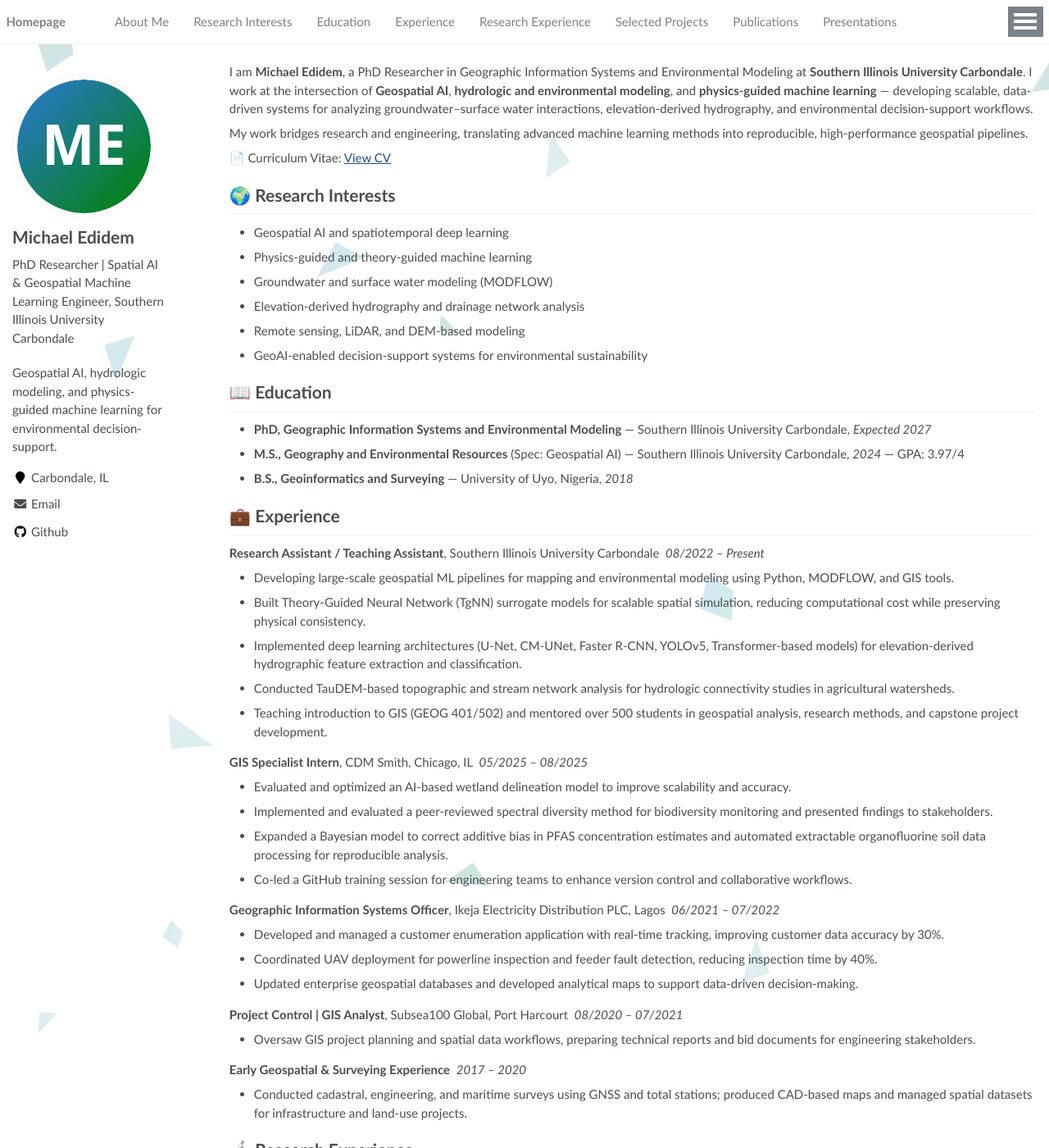
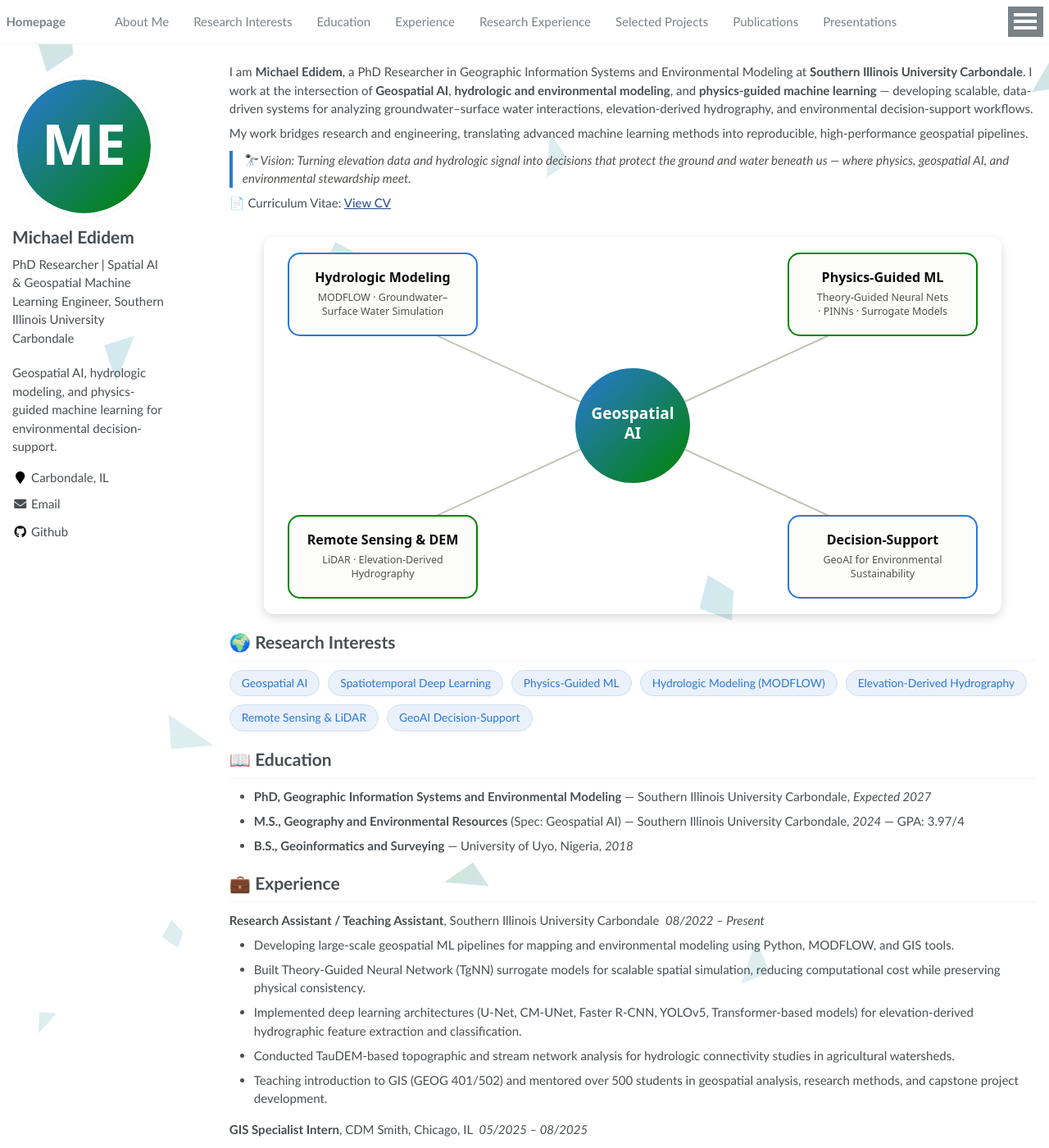
Before and after one commit to mikedidem/medidem, a Jekyll site: the page built from _pages/about.md, in a window 1280 px wide and 1400 px high. Shown: the whole window at 82% size. Built offline with Jekyll 4.4.1, drawn with Linux system fonts in a browser that asks for light colours.

Commit message:
Add research framework diagram, vision quote, and pill-badge tags
Adapts the arrangement from rayford295.github.io's About section:
an italic vision-statement callout, a centered framework diagram
(built as a custom SVG rather than a designed image), and Research
Interests restyled as rounded pill badges instead of a bullet list.

```diff
--- a/_pages/about.md
+++ b/_pages/about.md
@@ -14,15 +14,27 @@ I am **Michael Edidem**, a PhD Researcher in Geographic Information Systems and
 
 My work bridges research and engineering, translating advanced machine learning methods into reproducible, high-performance geospatial pipelines.
 
+<p style="font-style: italic; color: #52514e; border-left: 4px solid #2a78d6; padding-left: 12px; margin-top: 10px;">
+🔭 Vision: Turning elevation data and hydrologic signal into decisions that protect the ground and water beneath us — where physics, geospatial AI, and environmental stewardship meet.
+</p>
+
 📄 Curriculum Vitae: [View CV](Edidem_Michael_CV_2026.pdf)
 
+<div style="text-align: center; margin-top: 30px; margin-bottom: 20px;">
+  <img src="images/research-framework.svg" alt="Geospatial AI research framework: hydrologic modeling, physics-guided ML, remote sensing and DEM, decision-support" style="max-width: 900px; width: 100%; height: auto; border-radius: 12px; box-shadow: 0 4px 12px rgba(0,0,0,0.15);" />
+</div>
+
 # 🌍 Research Interests
-- Geospatial AI and spatiotemporal deep learning
-- Physics-guided and theory-guided machine learning
-- Groundwater and surface water modeling (MODFLOW)
-- Elevation-derived hydrography and drainage network analysis
-- Remote sensing, LiDAR, and DEM-based modeling
-- GeoAI-enabled decision-support systems for environmental sustainability
+
+<div style="display:flex; flex-wrap:wrap; gap:10px; margin-bottom:10px;">
+  <span style="display:inline-block; padding:5px 14px; border-radius:999px; background:#eaf1fb; color:#2a78d6; border:1px solid #cfe0f1; font-size:0.92em; font-weight:500;">Geospatial AI</span>
+  <span style="display:inline-block; padding:5px 14px; border-radius:999px; background:#eaf1fb; color:#2a78d6; border:1px solid #cfe0f1; font-size:0.92em; font-weight:500;">Spatiotemporal Deep Learning</span>
+  <span style="display:inline-block; padding:5px 14px; border-radius:999px; background:#eaf1fb; color:#2a78d6; border:1px solid #cfe0f1; font-size:0.92em; font-weight:500;">Physics-Guided ML</span>
+  <span style="display:inline-block; padding:5px 14px; border-radius:999px; background:#eaf1fb; color:#2a78d6; border:1px solid #cfe0f1; font-size:0.92em; font-weight:500;">Hydrologic Modeling (MODFLOW)</span>
+  <span style="display:inline-block; padding:5px 14px; border-radius:999px; background:#eaf1fb; color:#2a78d6; border:1px solid #cfe0f1; font-size:0.92em; font-weight:500;">Elevation-Derived Hydrography</span>
+  <span style="display:inline-block; padding:5px 14px; border-radius:999px; background:#eaf1fb; color:#2a78d6; border:1px solid #cfe0f1; font-size:0.92em; font-weight:500;">Remote Sensing &amp; LiDAR</span>
+  <span style="display:inline-block; padding:5px 14px; border-radius:999px; background:#eaf1fb; color:#2a78d6; border:1px solid #cfe0f1; font-size:0.92em; font-weight:500;">GeoAI Decision-Support</span>
+</div>
 
 # 📖 Education
 - **PhD, Geographic Information Systems and Environmental Modeling** — Southern Illinois University Carbondale, *Expected 2027*
```
Also changed, not shown: images/research-framework.svg (added).
